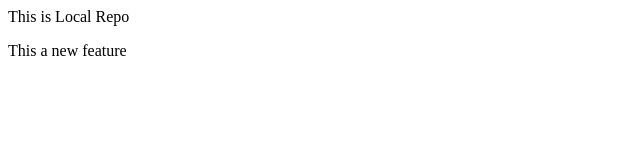
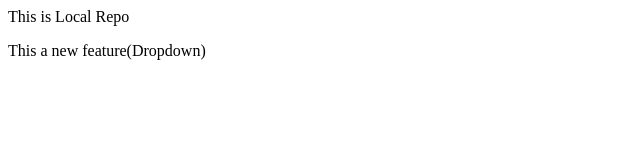
Before and after one commit to AFriendSpot/Local, a plain HTML site: page index.html in a window 1280 px wide. Shown: the full height of the page, 0-640 px from the left. Drawn offline with Linux system fonts and the light colour scheme.

Commit message:
New Dropdown

```diff
--- a/index.html
+++ b/index.html
@@ -1,2 +1,2 @@
 <p>This is Local Repo</p>
-<p>This a new feature</p>
+<p>This a new feature(Dropdown)</p>
```
